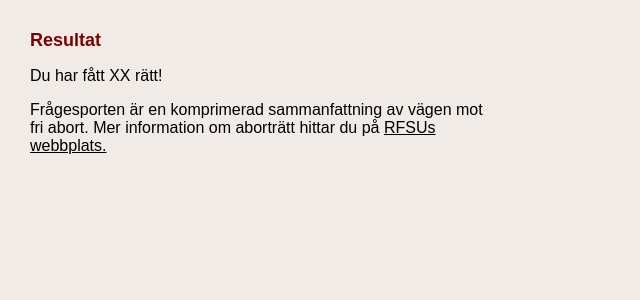
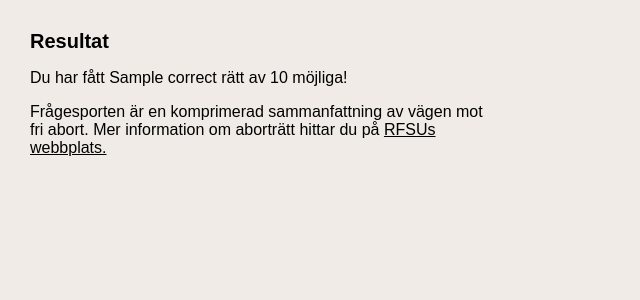
Before and after one commit to viktoria-a/quizsite, a Django app: template quiz/templates/quiz/resultat.html in a window 1280 px wide. Shown: the top 300 px of the page, without its empty margins (0-640 px from the left). Run offline with Django 3.2, Linux system fonts and the light colour scheme; the template is opened without the code that fills it: most values are stand-ins (such as "Sample title", 1, 10 or a date in 2020).

```diff
--- a/quiz/templates/quiz/resultat.html
+++ b/quiz/templates/quiz/resultat.html
@@ -7,8 +7,8 @@
 <title>Aborträttsquiz</title>
 </head>
 <body>
-<h2>Resultat</h2>
-<p>Du har fått XX rätt!</p>
+<h1>Resultat</h1>
+<p>Du har fått {{ correct }} rätt av {{ total }} möjliga!</p>
 
 <p>Frågesporten är en komprimerad sammanfattning av vägen mot fri abort.
 Mer information om aborträtt hittar du på <a href="http://www.rfse.se/abort40">RFSUs webbplats.</a><br>
```
